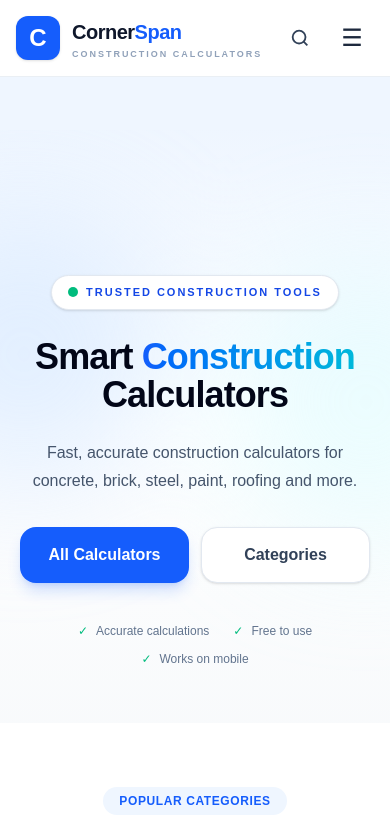
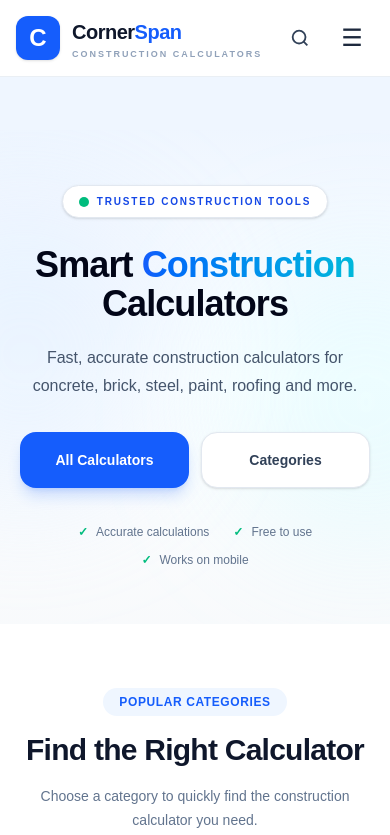
Before and after one commit to km7max-cmd/cornerspan, a Next.js app: page / in a window 390 px wide. Shown: the top 835 px of the page. Built offline with nearby package versions, Linux system fonts and the light colour scheme.

Commit message:
Refactor Hero component for improved styling

```diff
--- a/components/Hero.tsx
+++ b/components/Hero.tsx
@@ -4,26 +4,26 @@ export default function Hero() {
   return (
     <section className="relative overflow-hidden bg-gradient-to-b from-blue-50 via-white to-slate-50">
 
-      {/* Soft background pattern */}
-      <div className="pointer-events-none absolute inset-0 opacity-40">
-        <div className="absolute left-[-120px] top-20 h-72 w-72 rounded-full bg-blue-200 blur-3xl" />
-        <div className="absolute right-[-120px] top-32 h-72 w-72 rounded-full bg-cyan-100 blur-3xl" />
+      {/* Background Glow */}
+      <div className="pointer-events-none absolute inset-0">
+        <div className="absolute left-[-120px] top-20 h-72 w-72 rounded-full bg-blue-200/30 blur-3xl" />
+        <div className="absolute right-[-120px] top-32 h-72 w-72 rounded-full bg-cyan-200/20 blur-3xl" />
       </div>
 
-      <div className="relative mx-auto max-w-7xl px-5 pb-14 pt-[145px] md:px-6 md:pb-20 md:pt-[170px]">
+      <div className="relative mx-auto max-w-7xl px-5 pb-14 pt-[55px] md:px-6 md:pb-20 md:pt-[70px]">
 
         {/* Trusted Badge */}
         <div className="mx-auto flex w-fit items-center gap-2 rounded-full border border-slate-200 bg-white px-4 py-2 shadow-sm">
 
           <span className="h-2.5 w-2.5 rounded-full bg-emerald-500" />
 
-          <span className="text-[11px] font-bold uppercase tracking-[0.18em] text-blue-700 md:text-xs">
+          <span className="text-[10px] font-bold uppercase tracking-[0.18em] text-blue-700 sm:text-xs">
             Trusted Construction Tools
           </span>
 
         </div>
 
-        {/* Heading */}
+        {/* Main Heading */}
         <div className="mx-auto mt-7 max-w-4xl text-center">
 
           <h1 className="text-4xl font-black leading-[1.08] tracking-tight text-slate-950 sm:text-5xl md:text-6xl lg:text-7xl">
@@ -40,56 +40,53 @@ export default function Hero() {
 
           </h1>
 
-          <p className="mx-auto mt-6 max-w-2xl text-base leading-7 text-slate-600 md:text-lg md:leading-8">
-
+          <p className="mx-auto mt-5 max-w-2xl text-base leading-7 text-slate-600 md:mt-6 md:text-lg md:leading-8">
             Fast, accurate construction calculators for concrete,
             brick, steel, paint, roofing and more.
-
           </p>
 
         </div>
 
-        {/* CTA Buttons */}
+        {/* Buttons */}
         <div className="mx-auto mt-8 grid max-w-xl grid-cols-2 gap-3 md:mt-10 md:gap-4">
 
           <Link
             href="/#calculators"
-            className="flex h-14 items-center justify-center rounded-2xl bg-blue-600 px-5 text-base font-bold text-white shadow-lg shadow-blue-600/20 transition-all duration-300 hover:-translate-y-0.5 hover:bg-blue-700 hover:shadow-xl"
+            className="flex h-14 items-center justify-center rounded-2xl bg-blue-600 px-4 text-sm font-bold text-white shadow-lg shadow-blue-600/20 transition-all duration-300 hover:-translate-y-0.5 hover:bg-blue-700 hover:shadow-xl sm:text-base"
           >
             All Calculators
           </Link>
 
           <Link
             href="/#categories"
-            className="flex h-14 items-center justify-center rounded-2xl border border-slate-200 bg-white px-5 text-base font-bold text-slate-700 shadow-sm transition-all duration-300 hover:-translate-y-0.5 hover:border-blue-200 hover:text-blue-600 hover:shadow-md"
+            className="flex h-14 items-center justify-center rounded-2xl border border-slate-200 bg-white px-4 text-sm font-bold text-slate-700 shadow-sm transition-all duration-300 hover:-translate-y-0.5 hover:border-blue-200 hover:text-blue-600 hover:shadow-md sm:text-base"
           >
             Categories
           </Link>
 
         </div>
 
-        {/* Quick Trust Points */}
-        <div className="mx-auto mt-10 flex max-w-2xl flex-wrap items-center justify-center gap-x-6 gap-y-3 text-xs font-medium text-slate-500 md:text-sm">
+        {/* Trust Points */}
+        <div className="mx-auto mt-9 flex max-w-2xl flex-wrap items-center justify-center gap-x-6 gap-y-3 text-xs font-medium text-slate-500 md:text-sm">
 
           <div className="flex items-center gap-2">
-            <span className="text-emerald-500">✓</span>
+            <span className="font-bold text-emerald-500">✓</span>
             Accurate calculations
           </div>
 
           <div className="flex items-center gap-2">
-            <span className="text-emerald-500">✓</span>
+            <span className="font-bold text-emerald-500">✓</span>
             Free to use
           </div>
 
           <div className="flex items-center gap-2">
-            <span className="text-emerald-500">✓</span>
+            <span className="font-bold text-emerald-500">✓</span>
             Works on mobile
           </div>
 
         </div>
 
       </div>
-
     </section>
   );
 }
```
